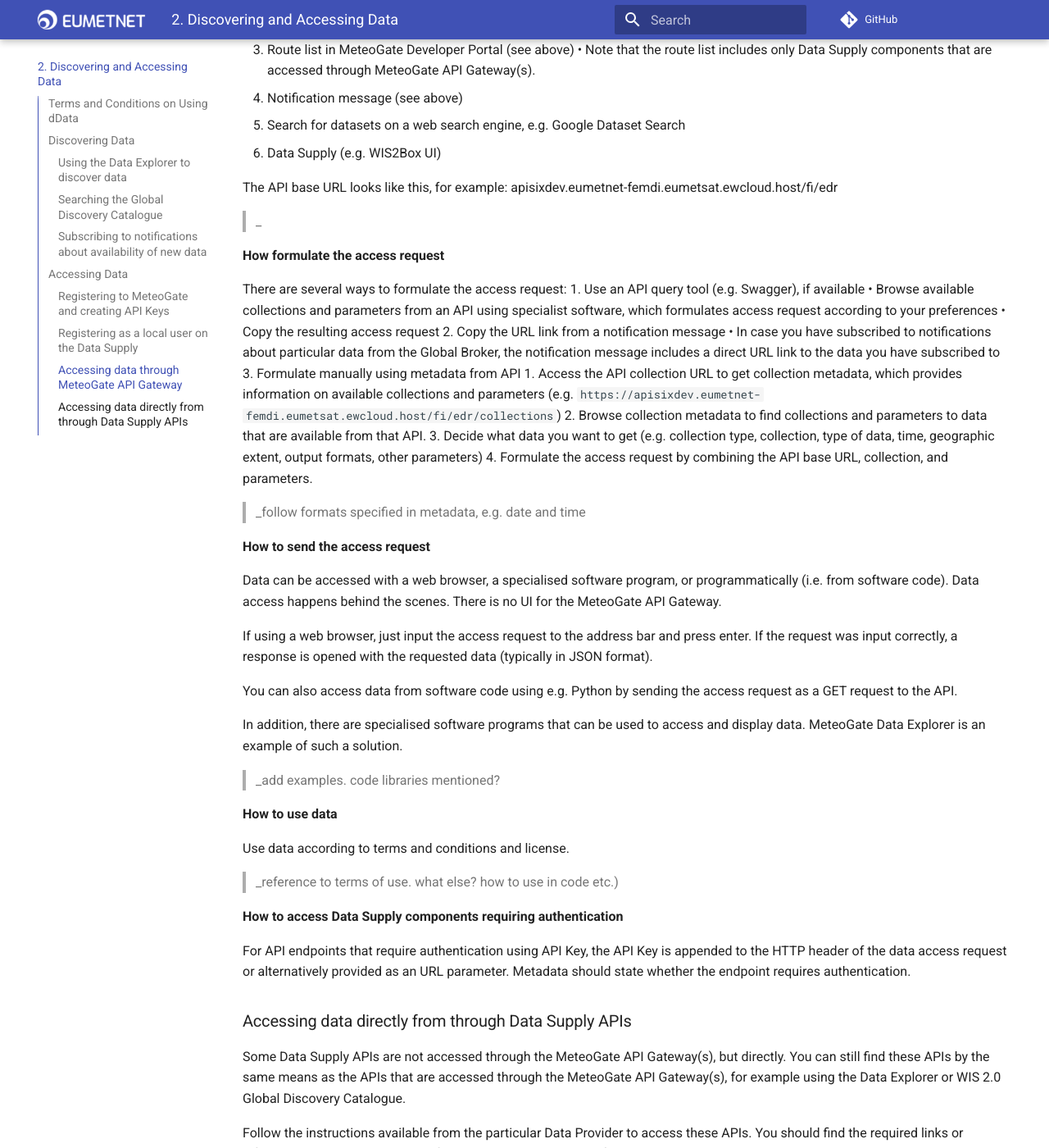
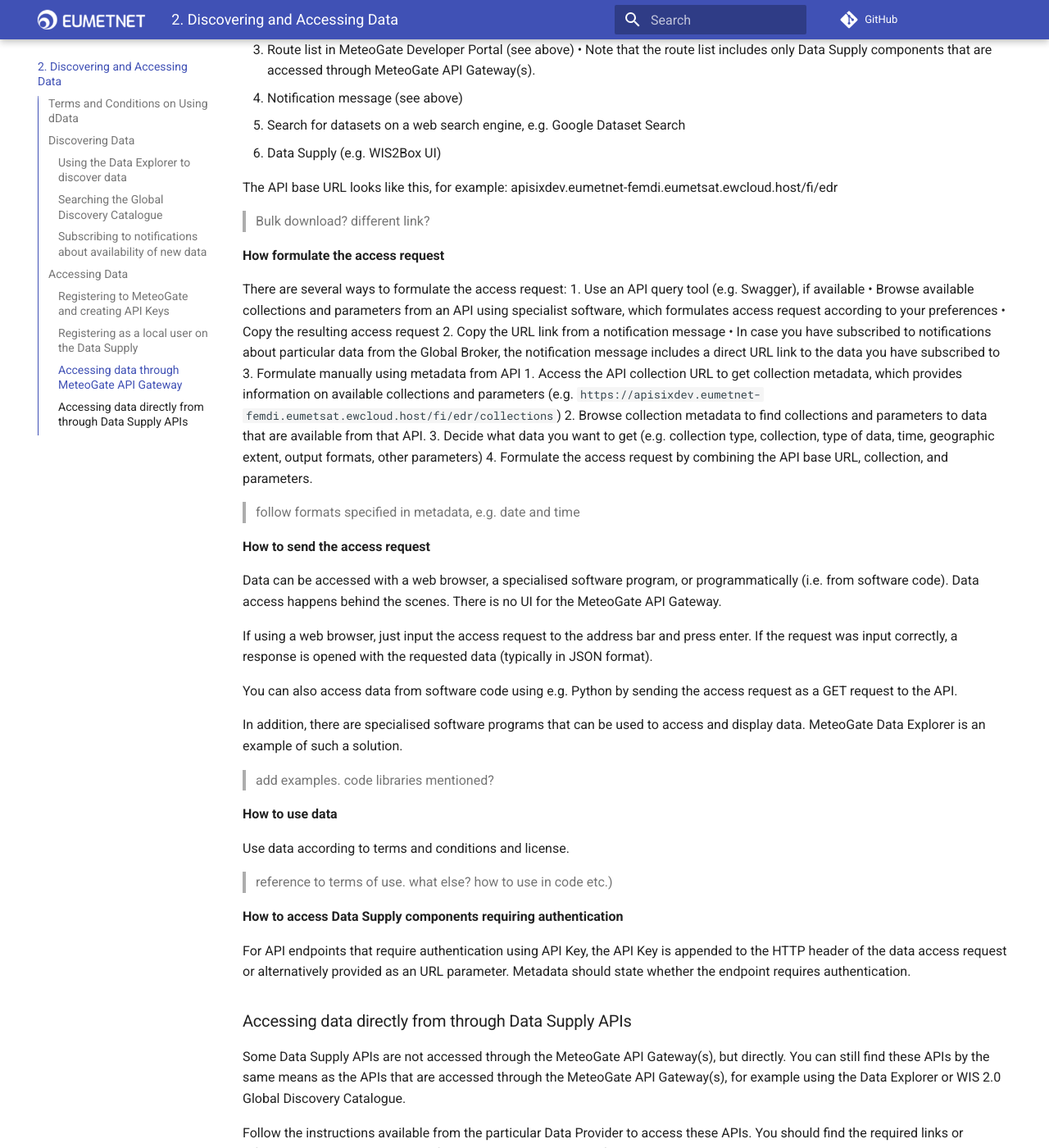
Before and after one commit to EUMETNET/meteogate-documentation, an MkDocs documentation site: the page built from docs/2-discovering-and-accessing-data.md, in a window 1280 px wide and 1400 px high, scrolled down 4122 px. Shown: the whole window at 82% size. Built offline with MkDocs 1.6.1 and Material for MkDocs 9.7.7, drawn with Linux system fonts in a browser that asks for light colours; comment, search, counter and statistics services are not loaded; some of the changed text lies outside the part shown.

Commit message:
Update 2-discovering-and-accessing-data.md

```diff
--- a/docs/2-discovering-and-accessing-data.md
+++ b/docs/2-discovering-and-accessing-data.md
@@ -14,7 +14,7 @@ Open data can be accessed freely, but consumers must follow data usage rights an
 -	Any attempt to gain entry to locked or restricted areas will result in a permanent ban
 -	Any unlawful activity on the website may result in referral to law enforcement agencies.
 
-> _Add link. Include data access on API Gateway, Data Supply and Data Explorer.
+> Add link. Include data access on API Gateway, Data Supply and Data Explorer.
 
 ## Discovering Data
 
@@ -28,7 +28,7 @@ The Data Explorer uses metadata and data from Global Discovery Catalogue and Met
 
 When you have found the data that you wish to use, you can copy the appropriate API endpoint URL from Data Explorer and use it to access the data.
 
-> _authentication? API Key; add link
+> authentication? API Key; add link
 
 ### Searching the Global Discovery Catalogue
 
@@ -38,7 +38,7 @@ You can search for datasets using keywords, geographic area of interest, tempora
 
 See the Guide to WIS 2.0 for more information on using the Global Discovery Catalogue.
 
-> _add link
+> add link
 
 ### Subscribing to notifications about availability of new data
 
@@ -132,7 +132,7 @@ There are several ways to find the API that can provide data for your needs:
 
 The API base URL looks like this, for example: apisixdev.eumetnet-femdi.eumetsat.ewcloud.host/fi/edr
 
-> _<Bulk download? different link?>
+> Bulk download? different link?
 
 **How formulate the access request**
 
@@ -148,7 +148,7 @@ There are several ways to formulate the access request:
   3.	Decide what data you want to get (e.g. collection type, collection, type of data, time, geographic extent, output formats, other parameters)
   4.	Formulate the access request by combining the API base URL, collection, and parameters.
 
-> _follow formats specified in metadata, e.g. date and time
+> follow formats specified in metadata, e.g. date and time
 
 **How to send the access request**
 
@@ -160,13 +160,13 @@ You can also access data from software code using e.g. Python by sending the acc
 
 In addition, there are specialised software programs that can be used to access and display data. MeteoGate Data Explorer is an example of such a solution.
 
-> _add examples. code libraries mentioned?
+> add examples. code libraries mentioned?
 
 **How to use data**
 
 Use data according to terms and conditions and license.
 
-> _reference to terms of use. what else? how to use in code etc.)
+> reference to terms of use. what else? how to use in code etc.)
 
 **How to access Data Supply components requiring authentication**
 
@@ -178,4 +178,4 @@ Some Data Supply APIs are not accessed through the MeteoGate API Gateway(s), but
 
 Follow the instructions available from the particular Data Provider to access these APIs. You should find the required links or information on the Data Provider from the metadata available from the API base URL.
 
-> _to be updated
+> to be updated
```
